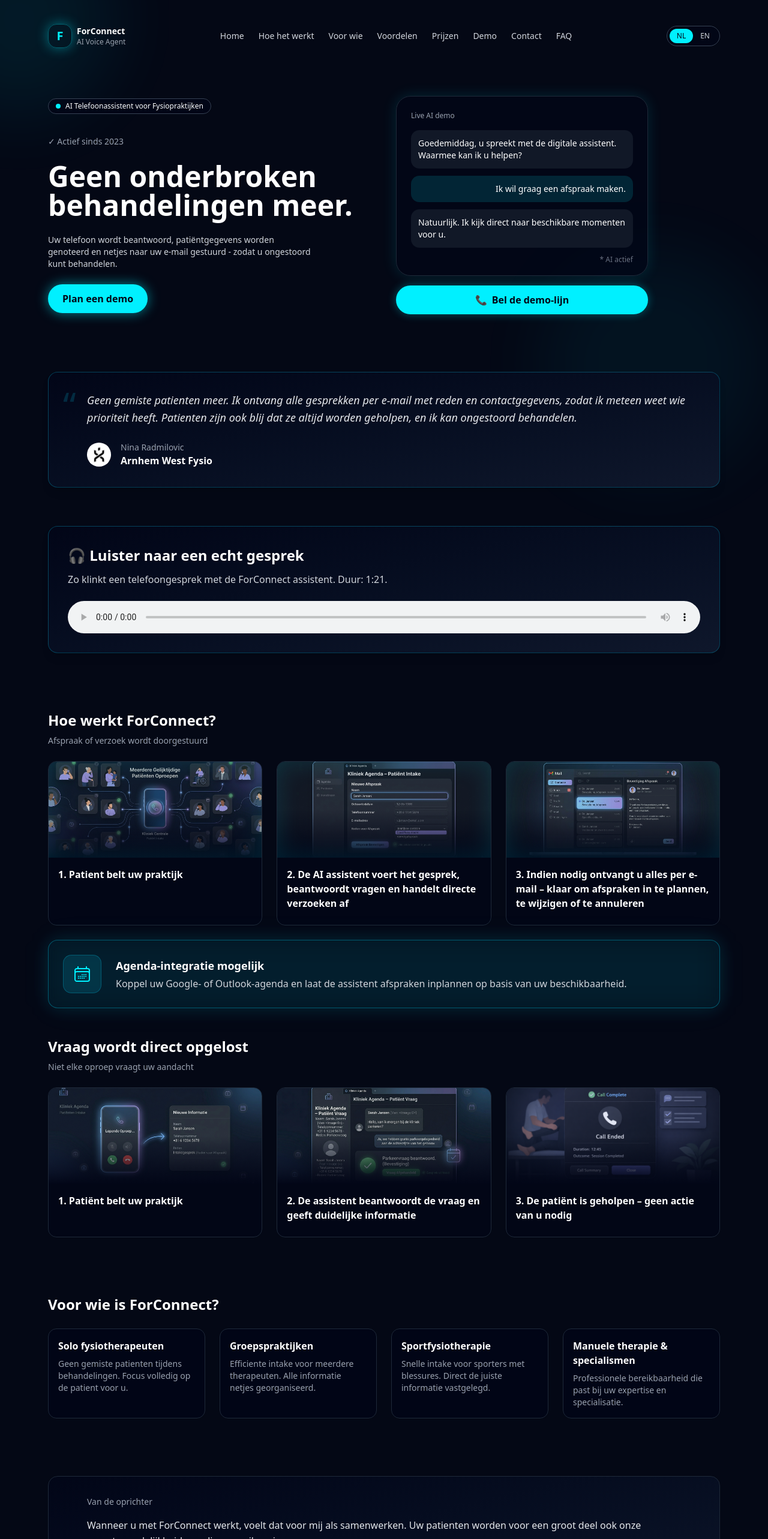
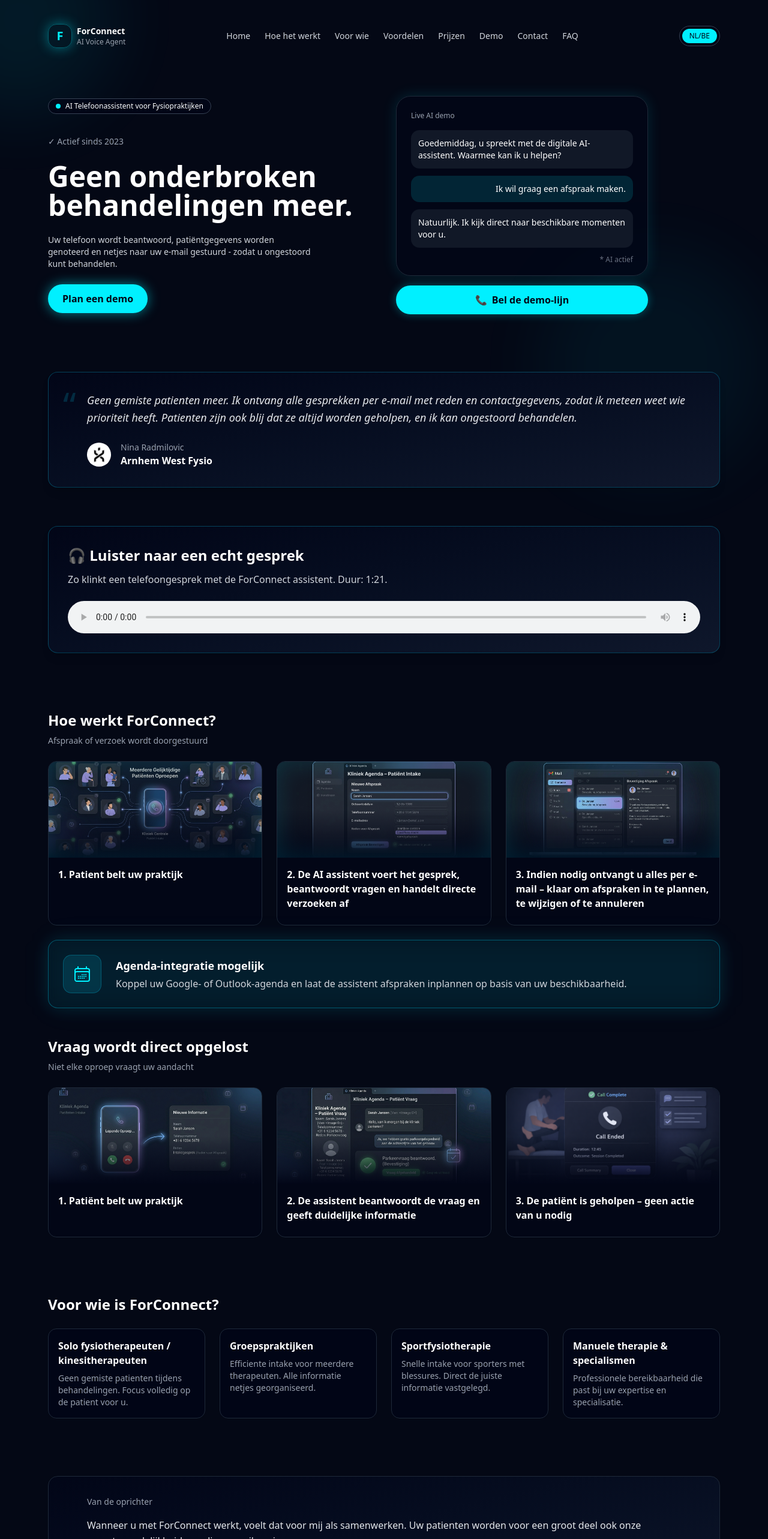
Before and after one commit to ForConnect/forconnect-site, a Next.js app: page / in a window 1280 px wide. Shown: the top 2566 px of the page at 60% size. Built offline with nearby package versions, Linux system fonts and the light colour scheme.

Commit message:
Update NL BE market content

```diff
--- a/app/page.tsx
+++ b/app/page.tsx
@@ -57,7 +57,7 @@
     ],
     forWhoTitle: 'Voor wie is ForConnect?',
     forWhoItems: [
-      { title: 'Solo fysiotherapeuten', text: 'Geen gemiste patienten tijdens behandelingen. Focus volledig op de patient voor u.' },
+      { title: 'Solo fysiotherapeuten / kinesitherapeuten', text: 'Geen gemiste patienten tijdens behandelingen. Focus volledig op de patient voor u.' },
       { title: 'Groepspraktijken', text: 'Efficiente intake voor meerdere therapeuten. Alle informatie netjes georganiseerd.' },
       { title: 'Sportfysiotherapie', text: 'Snelle intake voor sporters met blessures. Direct de juiste informatie vastgelegd.' },
       { title: 'Manuele therapie & specialismen', text: 'Professionele bereikbaarheid die past bij uw expertise en specialisatie.' },
@@ -169,8 +169,7 @@
           </nav>
           <div className="flex items-center gap-3">
             <div className="flex rounded-full border p-1 border-gray-700 bg-[#020617]/70 text-xs">
-              <button onClick={() => setLang('nl')} className={`px-3 py-1 rounded-full ${lang === 'nl' ? 'bg-[#00F0FF] text-[#020617]' : 'text-gray-300'}`}>NL</button>
-              <button onClick={() => setLang('en')} className={`px-3 py-1 rounded-full ${lang === 'en' ? 'bg-[#00F0FF] text-[#020617]' : 'text-gray-300'}`}>EN</button>
+              <span className="px-3 py-1 rounded-full bg-[#00F0FF] text-[#020617]">NL/BE</span>
             </div>
           </div>
         </header>
@@ -195,7 +194,7 @@
             <div className="p-6 rounded-3xl bg-[#020617]/70 border border-gray-800 w-full h-[300px] flex flex-col justify-between shadow-[0_0_25px_#00F0FF22]">
               <div>
                 <div className="text-xs text-gray-400 mb-4">Live AI demo</div>
-                <div className="bg-[#111827] p-3 rounded-xl text-sm mb-3">{lang === 'nl' ? 'Goedemiddag, u spreekt met de digitale assistent. Waarmee kan ik u helpen?' : 'Good afternoon, you are speaking with the digital assistant. How can I help you?'}</div>
+                <div className="bg-[#111827] p-3 rounded-xl text-sm mb-3">{lang === 'nl' ? 'Goedemiddag, u spreekt met de digitale AI-assistent. Waarmee kan ik u helpen?' : 'Good afternoon, you are speaking with the digital assistant. How can I help you?'}</div>
                 <div className="bg-[#00F0FF22] p-3 rounded-xl text-sm mb-3 text-right">{lang === 'nl' ? 'Ik wil graag een afspraak maken.' : 'I would like to make an appointment.'}</div>
                 <div className="bg-[#111827] p-3 rounded-xl text-sm">{lang === 'nl' ? 'Natuurlijk. Ik kijk direct naar beschikbare momenten voor u.' : 'Of course. Let me check available times for you.'}</div>
               </div>
@@ -453,12 +452,15 @@
                 <h3 className="text-lg font-semibold">Contact</h3>
                 <p className="text-sm text-gray-400 mt-3">{lang === 'nl' ? 'Bedrijf' : 'Company'}</p>
                 <p className="text-sm">ForConnect</p>
+                <p className="text-sm text-gray-400 mt-1">{lang === 'nl' ? 'Nederlandse onderneming' : 'Dutch company'}</p>
+                <p className="text-sm text-gray-400 mt-3">{lang === 'nl' ? 'KVK-nummer' : 'Chamber of Commerce (KVK)'}</p>
+                <p className="text-sm">42126595</p>
                 <p className="text-sm text-gray-400 mt-3">E-mail</p>
                 <p className="text-sm">info@forconnect.nl</p>
                 <p className="text-sm text-gray-400 mt-3">{lang === 'nl' ? 'Contact nummer' : 'Contact number'}</p>
                 <div className="flex items-center gap-2 text-sm mt-1">
                   <span>&#x1F4DE;</span>
-                  <a href="tel:+3197010256601" className="hover:text-[#00F0FF] transition">+31 97 010 256 601</a>
+                  <a href="tel:+31634483701" className="hover:text-[#00F0FF] transition">+31 6 34 48 37 01</a>
                 </div>
                 <div className="mt-3 text-sm">
                   <a href="https://wa.me/31634483701" target="_blank" rel="noopener noreferrer" className="flex items-center gap-2 hover:text-[#00F0FF] transition">
@@ -467,17 +469,25 @@
                   </a>
                 </div>
                 <div className="mt-5 pt-4 border-t border-gray-700">
-                  <p className="text-xs text-gray-400 mb-2">{lang === 'nl' ? 'Of probeer onze DEMO praktijk' : 'Or try our DEMO practice'}</p>
-                  <div className="flex items-center gap-2 text-sm">
-                    <span className="text-lg">&#x1F3A7;</span>
-                    <a href="tel:+31267913273" className="hover:text-[#00F0FF] transition">+31 26 791 32 73</a>
+                  <p className="text-xs text-gray-400 mb-2">{lang === 'nl' ? 'Of probeer onze DEMO-praktijk' : 'Or try our DEMO practice'}</p>
+                  <div className="space-y-2 text-sm">
+                    <div className="flex items-center gap-2">
+                      <span className="text-lg">&#x1F3A7;</span>
+                      <a href="tel:+31267913273" className="hover:text-[#00F0FF] transition">+31 26 791 32 73</a>
+                      <span className="text-xs text-gray-500">Nederland</span>
+                    </div>
+                    <div className="flex items-center gap-2">
+                      <span className="text-lg">&#x1F3A7;</span>
+                      <a href="tel:+3278700402" className="hover:text-[#00F0FF] transition">+32 78 700 402</a>
+                      <span className="text-xs text-gray-500">België</span>
+                    </div>
                   </div>
                   <p className="text-xs text-gray-500 mt-1">{lang === 'nl' ? '24/7 beschikbaar' : '24/7 available'}</p>
                 </div>
                 <div className="mt-6 pt-6 border-t border-gray-700">
                   <div className="flex items-center gap-2 mb-3">
                     <svg className="w-5 h-5 text-[#00F0FF]" fill="none" stroke="currentColor" viewBox="0 0 24 24"><path strokeLinecap="round" strokeLinejoin="round" strokeWidth="2" d="M17.657 16.657L13.414 20.9a1.998 1.998 0 01-2.827 0l-4.244-4.243a8 8 0 1111.314 0z" /><path strokeLinecap="round" strokeLinejoin="round" strokeWidth="2" d="M15 11a3 3 0 11-6 0 3 3 0 016 0z" /></svg>
-                    <span className="text-sm font-semibold">{lang === 'nl' ? 'Actief in heel Nederland' : 'Active throughout the Netherlands'}</span>
+                    <span className="text-sm font-semibold">{lang === 'nl' ? 'Actief in Nederland en België' : 'Active in the Netherlands and Belgium'}</span>
                   </div>
                   <div className="space-y-2 text-xs text-gray-400">
                     <div className="flex items-center gap-2">
@@ -526,9 +536,12 @@
             <div>
               <p className="font-semibold text-white mb-1">ForConnect</p>
               <p>{t.footerTagline}</p>
-<p className="text-xs text-gray-500 mt-1">
-  Actief sinds 2023
-</p>
+              <p className="text-xs text-gray-500 mt-1">
+                Actief sinds 2023
+              </p>
+              <p className="text-xs text-gray-500 mt-1">
+                KVK: 42126595 · +31 6 34 48 37 01
+              </p>
             </div>
             <div className="flex items-center gap-4">
               <a href="https://www.instagram.com/forconnect.nl" target="_blank" rel="noopener noreferrer" className="hover:text-[#00F0FF] transition" aria-label="Instagram"><svg className="w-5 h-5" fill="currentColor" viewBox="0 0 24 24"><path d="M12 2.163c3.204 0 3.584.012 4.85.07 3.252.148 4.771 1.691 4.919 4.919.058 1.265.069 1.645.069 4.849 0 3.205-.012 3.584-.069 4.849-.149 3.225-1.664 4.771-4.919 4.919-1.266.058-1.644.07-4.85.07-3.204 0-3.584-.012-4.849-.07-3.26-.149-4.771-1.699-4.919-4.92-.058-1.265-.07-1.644-.07-4.849 0-3.204.013-3.583.07-4.849.149-3.227 1.664-4.771 4.919-4.919 1.266-.057 1.645-.069 4.849-.069zm0-2.163c-3.259 0-3.667.014-4.947.072-4.358.2-6.78 2.618-6.98 6.98-.059 1.281-.073 1.689-.073 4.948 0 3.259.014 3.668.072 4.948.2 4.358 2.618 6.78 6.98 6.98 1.281.058 1.689.072 4.948.072 3.259 0 3.668-.014 4.948-.072 4.354-.2 6.782-2.618 6.979-6.98.059-1.28.073-1.689.073-4.948 0-3.259-.014-3.667-.072-4.947-.196-4.354-2.617-6.78-6.979-6.98-1.281-.059-1.69-.073-4.949-.073zm0 5.838c-3.403 0-6.162 2.759-6.162 6.162s2.759 6.163 6.162 6.163 6.162-2.759 6.162-6.163c0-3.403-2.759-6.162-6.162-6.162zm0 10.162c-2.209 0-4-1.79-4-4 0-2.209 1.791-4 4-4s4 1.791 4 4c0 2.21-1.791 4-4 4zm6.406-11.845c-.796 0-1.441.645-1.441 1.44s.645 1.44 1.441 1.44c.795 0 1.439-.645 1.439-1.44s-.644-1.44-1.439-1.44z" /></svg></a>
```
